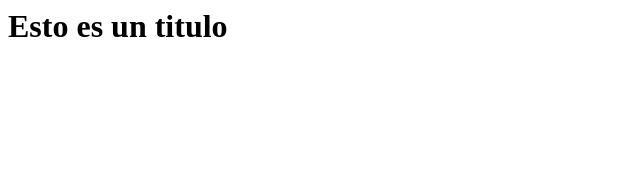
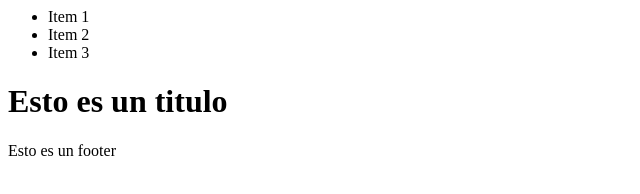
Before and after one commit to andru190192/curse-web-family, a plain HTML site: page index.html in a window 1280 px wide. Shown: the whole page, without its empty margins (0-640 px from the left). Drawn offline with Linux system fonts and the light colour scheme.

Commit message:
add footer and header

```diff
--- a/index.html
+++ b/index.html
@@ -3,6 +3,16 @@
         <title>Titulo</title>
     </head>
     <body>
+        <header>
+            <ul>
+                <li>Item 1</li>
+                <li>Item 2</li>
+                <li>Item 3</li>
+            </ul>
+        </header>
         <h1>Esto es un titulo</h1>
+        <footer>
+            <div>Esto es un footer</div>
+        </footer>
     </body>
 </html>
```
